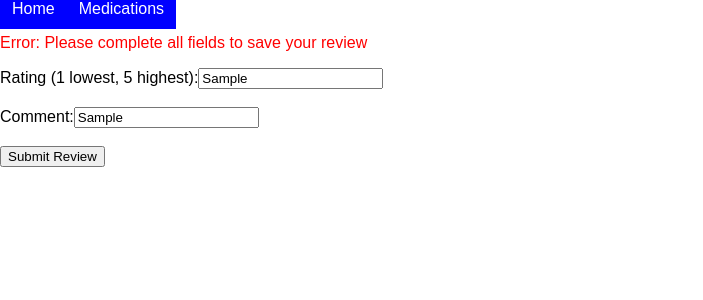
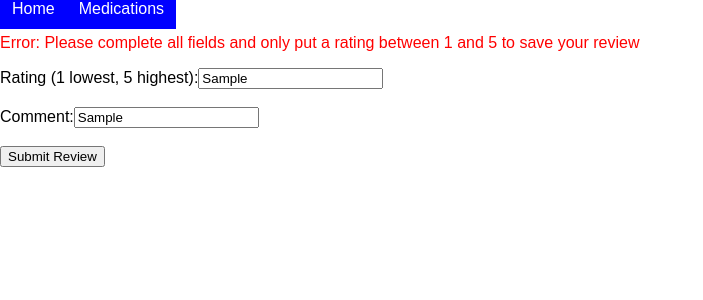
Before and after one commit to debjohnson33/medications-app-client, a React (Create React App) app: page /medications/1/reviews in a window 1280 px wide. Both pictures are taken after typing "Sample", "Sample" into the empty fields and a click on the button "Submit Review". Shown: the top 300 px of the page, without its empty margins (0-703 px from the left). Built offline with nearby package versions, Linux system fonts and the light colour scheme; no server answers.

Commit message:
Changed error message

```diff
--- a/src/components/FormError.js
+++ b/src/components/FormError.js
@@ -4,7 +4,7 @@ const FormError = () => {
 	const style = { color: 'red' }
 
 	return (
-		<p style={style}>Error: Please complete all fields to save your review</p>
+		<p style={style}>Error: Please complete all fields and only put a rating between 1 and 5 to save your review</p>
 	)
 }
 
```
